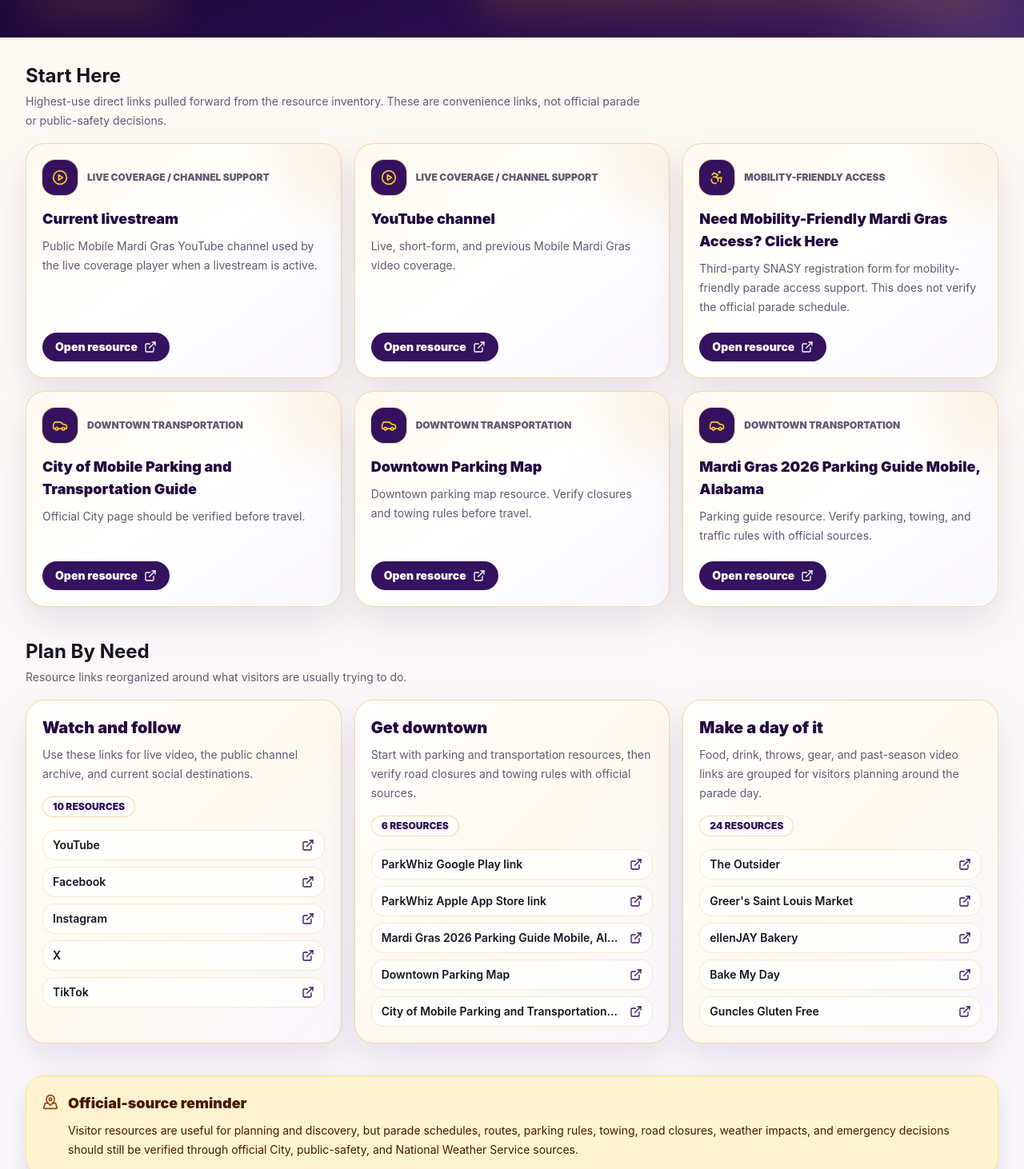
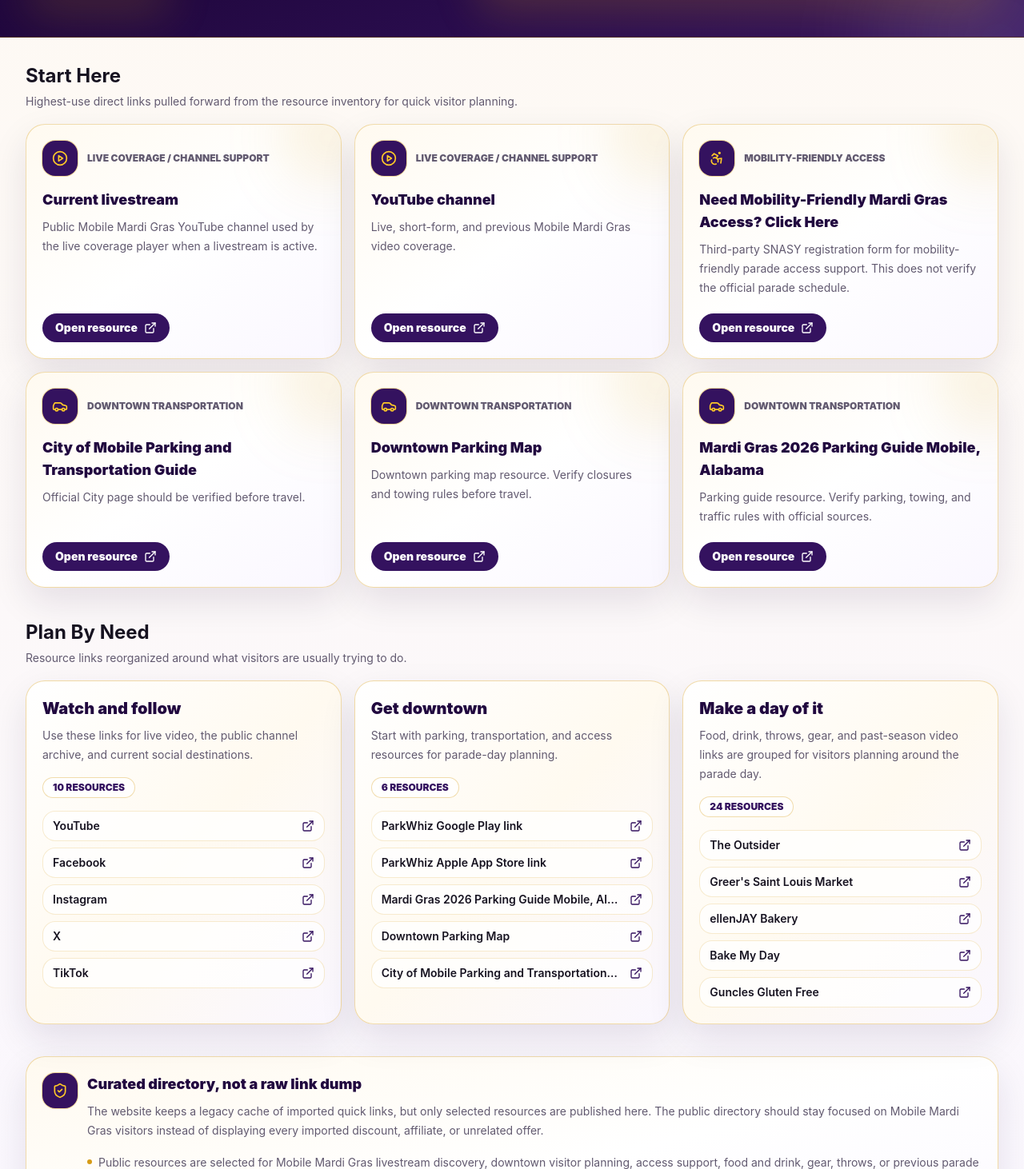
Before and after one commit to TheCryptoArborist/251mardigras, a Next.js app: page /resources in a window 1280 px wide. Shown: the part 568-2030 px from the top of the page at 80% size. Built offline with nearby package versions, Linux system fonts and the light colour scheme; no server answers; the database is empty; what @next/env would draw is missing.

Commit message:
Reduce duplicate official reminder cards

```diff
--- a/src/app/resources/page.tsx
+++ b/src/app/resources/page.tsx
@@ -3,7 +3,6 @@ import {
   Archive,
   Car,
   ExternalLink,
-  MapPinned,
   PlayCircle,
   Share2,
   ShieldCheck,
@@ -55,7 +54,7 @@ const planningLanes = [
   },
   {
     title: "Get downtown",
-    description: "Start with parking and transportation resources, then verify road closures and towing rules with official sources.",
+    description: "Start with parking, transportation, and access resources for parade-day planning.",
     categories: ["Downtown Transportation", "Mobility-Friendly Access"]
   },
   {
@@ -115,7 +114,7 @@ export default async function ResourcesPage() {
         <section>
           <SectionHeader
             title="Start Here"
-            description="Highest-use direct links pulled forward from the resource inventory. These are convenience links, not official parade or public-safety decisions."
+            description="Highest-use direct links pulled forward from the resource inventory for quick visitor planning."
           />
           <div className="grid gap-4 md:grid-cols-2 xl:grid-cols-3">
             {primaryResources.map((resource) => (
@@ -138,18 +137,6 @@ export default async function ResourcesPage() {
                 resources={lane.categories.flatMap((category) => grouped[category] ?? [])}
               />
             ))}
-          </div>
-        </section>
-
-        <section className="rounded-[1.5rem] border border-amber-200 bg-parade-goldSoft p-5 shadow-civic">
-          <div className="flex items-start gap-3">
-            <MapPinned className="mt-0.5 h-5 w-5 shrink-0 text-amber-800" aria-hidden="true" />
-            <div>
-              <h2 className="text-lg font-black text-amber-950">Official-source reminder</h2>
-              <p className="mt-2 text-sm leading-6 text-amber-950">
-                Visitor resources are useful for planning and discovery, but parade schedules, routes, parking rules, towing, road closures, weather impacts, and emergency decisions should still be verified through official City, public-safety, and National Weather Service sources.
-              </p>
-            </div>
           </div>
         </section>
 
```
